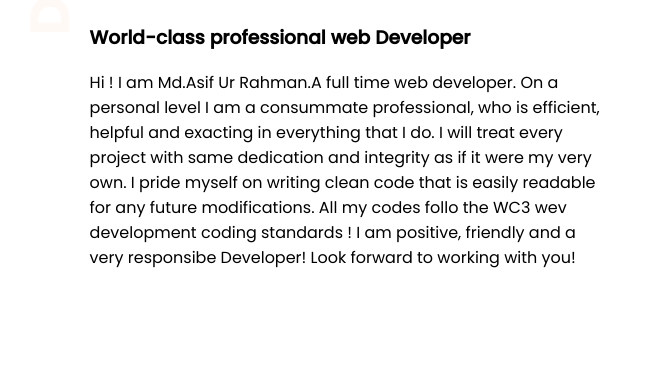
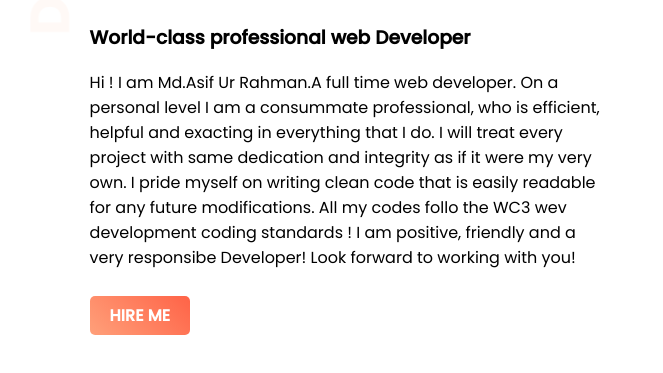
Before and after one commit to asifurrahman01714/web-portfolio, a plain HTML site: page index.html in a window 1280 px wide. Shown: the part 327-700 px from the top of the page, without its empty margins (0-663 px from the left). Drawn offline with Linux system fonts and the light colour scheme.

Commit message:
added hire me button

```diff
--- a/index.html
+++ b/index.html
@@ -16,6 +16,7 @@
             <h1><span class="name-highlight">Asif Ur Rhaman</span> Website</h1>
             <h3>World-class professional web Developer</h3>
             <p>Hi ! I am Md.Asif Ur Rahman.A full time web developer. On a personal level I am a consummate professional, who is efficient, helpful and exacting in everything that I do. I will treat every project with same dedication and integrity as if it were my very own. I pride myself on writing clean code that is easily readable for any future modifications. All my codes follo the WC3 wev development coding standards ! I am positive, friendly and a very responsibe Developer! Look forward to working with you!</p>
+            <a target="_blank" class="link-button" href="https://www.linkedin.com/in/asif-ur-rahman-a0872517a/">HIRE ME</a>
         </div>
 
         <div class="half-width">
--- a/style.css
+++ b/style.css
@@ -25,3 +25,14 @@ h1{
     background-repeat: no-repeat;
 
 }
+.link-button{
+    text-decoration: none;
+    background-image: linear-gradient(45deg,lightSalmon, tomato);
+    padding: 7px 20px;
+    border-radius: 5px;
+    margin-top: 10px;
+    display: inline-block;
+    color: white;
+    font-weight: 700;
+
+}
```
